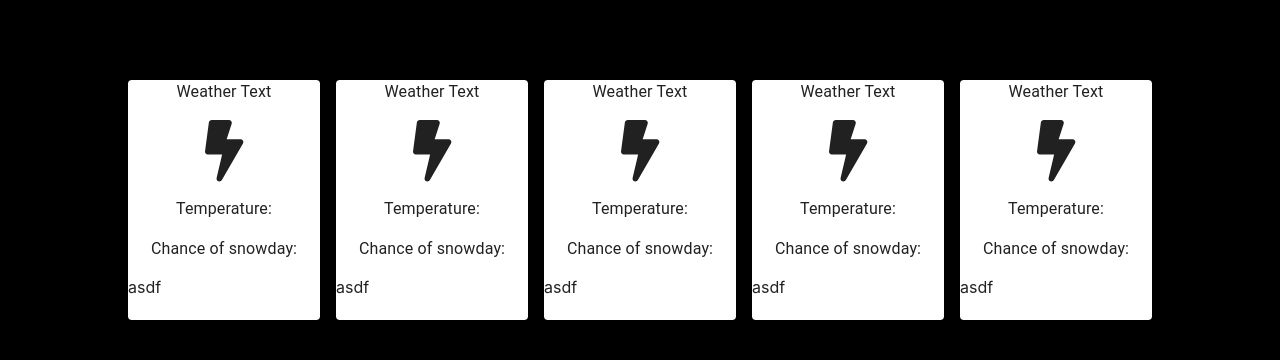
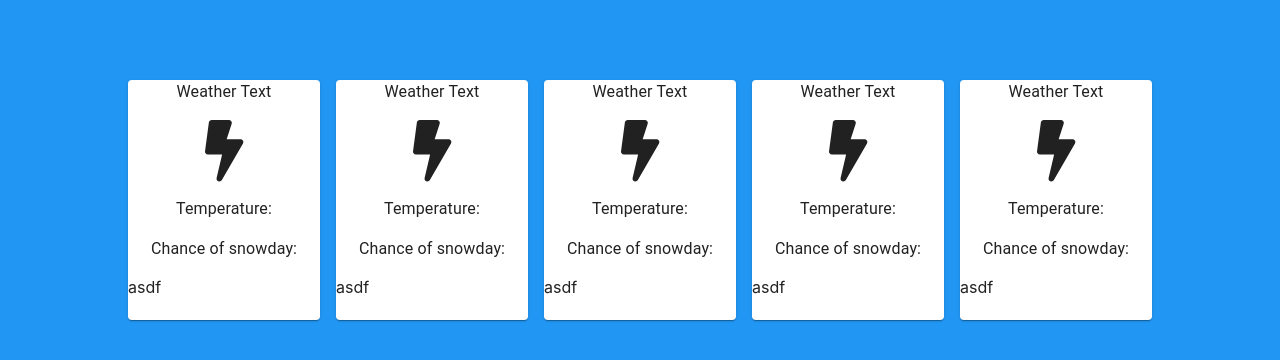
Before and after one commit to briankeefe/Snowday, a React (Create React App) app in the folder my-app/: page / in a window 1280 px wide. Shown: the top 360 px of the page. Built offline with nearby package versions, Linux system fonts and the light colour scheme.

Commit message:
small change

```diff
--- a/my-app/src/App.js
+++ b/my-app/src/App.js
@@ -4,10 +4,11 @@ import './App.css';
 import { Box, Typography, Grid } from '@material-ui/core'
 import "./style.scss";
 import Card from "./Card"
+import {blue} from "@material-ui/core/colors"
 
 function App() {
 	return (
-		<Box className="home-page">
+		<Box className="home-page" style={{backgroundColor: blue[500]}}>
 			<Box className="next-box" pt={10}>
 				<Grid container justify="center" spacing={2}>
 					<Grid item>
--- a/my-app/src/style.scss
+++ b/my-app/src/style.scss
@@ -1,5 +1,4 @@
 .home-page{
-    background-color: black;
     height: 100vh;
 }
 
```
